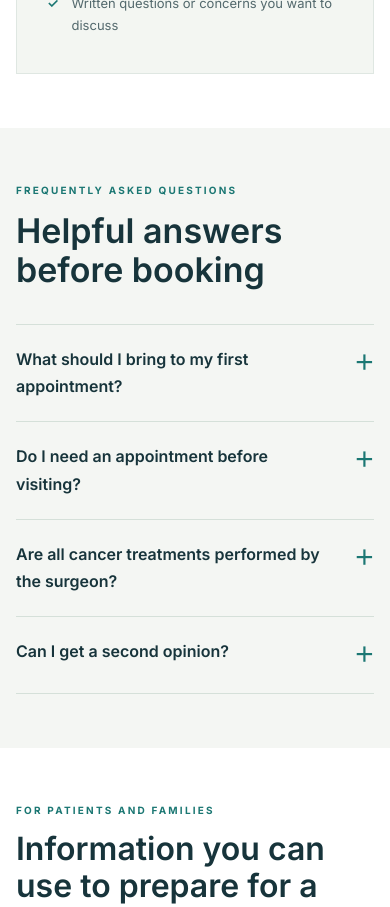
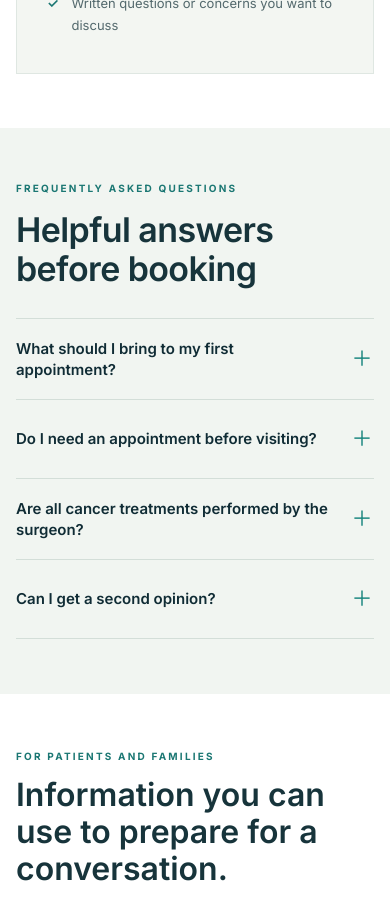
Before and after one commit to franklinctapley-del1122/Drzaintayyababbas, a Next.js app: page / in a window 390 px wide. Shown: the part 10300-11207 px from the top of the page. Built offline with nearby package versions, Linux system fonts and the light colour scheme.

Commit message:
Unify all website FAQs into clean expandable accordion style

```diff
--- a/app/globals.css
+++ b/app/globals.css
@@ -269,3 +269,26 @@ h1,h2,h3,p,a,strong{overflow-wrap:anywhere}
 .premium-approach .approach-grid article:after{content:"";position:absolute;right:-30px;bottom:-42px;width:110px;height:110px;border:1px solid #dce9e0;border-radius:50%;box-shadow:0 0 0 14px #edf3ee55,0 0 0 28px #edf3ee33;pointer-events:none}
 .premium-approach .premium-section-head{margin-bottom:39px}
 @media(max-width:720px){.premium-approach .approach-grid{gap:13px}.premium-approach .approach-grid article{min-height:195px;padding:22px 19px}.premium-approach .approach-grid article h3{font-size:17px;margin-top:17px}.premium-approach .approach-grid article>span{width:40px;height:40px}}
+
+
+/* Unified FAQ accordion design across the entire website */
+.faq-section{background:#f1f5f1;padding-top:76px;padding-bottom:78px}
+.faq-section .container{max-width:1250px}
+.faq-section .premium-section-head{max-width:100%;margin-bottom:46px}
+.faq-section .premium-section-head h2,.faq-section h2{font-family:'Inter',Arial,sans-serif;font-size:clamp(34px,4.2vw,58px);line-height:1.15;font-weight:600;letter-spacing:-1.2px;color:#17343b;margin:13px 0 0}
+.faq-list{max-width:1125px;border-top:1px solid #d3ded8;margin-top:0}
+.faq-list details{border-bottom:1px solid #d3ded8;padding:0}
+.faq-list summary{list-style:none;cursor:pointer;display:flex;align-items:center;justify-content:space-between;gap:24px;min-height:95px;padding:23px 0;font-family:'Inter',Arial,sans-serif;font-weight:600;font-size:19px;line-height:1.4;color:#102c35}
+.faq-list summary::-webkit-details-marker{display:none}
+.faq-list summary span{flex:0 0 28px;width:28px;height:28px;display:grid;place-items:center;color:#16847d;font-size:23px;font-weight:400;line-height:1;transition:transform .2s ease}
+.faq-list details[open] summary span{transform:rotate(45deg)}
+.faq-list details p{font-size:15px;line-height:1.8;color:#5c7072;max-width:900px;margin:0;padding:0 52px 25px 0}
+.faq-list details[open] summary{color:#147b75}
+@media(max-width:720px){
+ .faq-section{padding-top:52px;padding-bottom:55px}
+ .faq-section .premium-section-head{margin-bottom:30px}
+ .faq-section .premium-section-head h2,.faq-section h2{font-size:34px;letter-spacing:-.6px}
+ .faq-list summary{min-height:78px;padding:19px 0;font-size:15px;gap:14px}
+ .faq-list summary span{flex-basis:24px;width:24px;font-size:21px}
+ .faq-list details p{font-size:13px;padding:0 34px 20px 0}
+}
```
